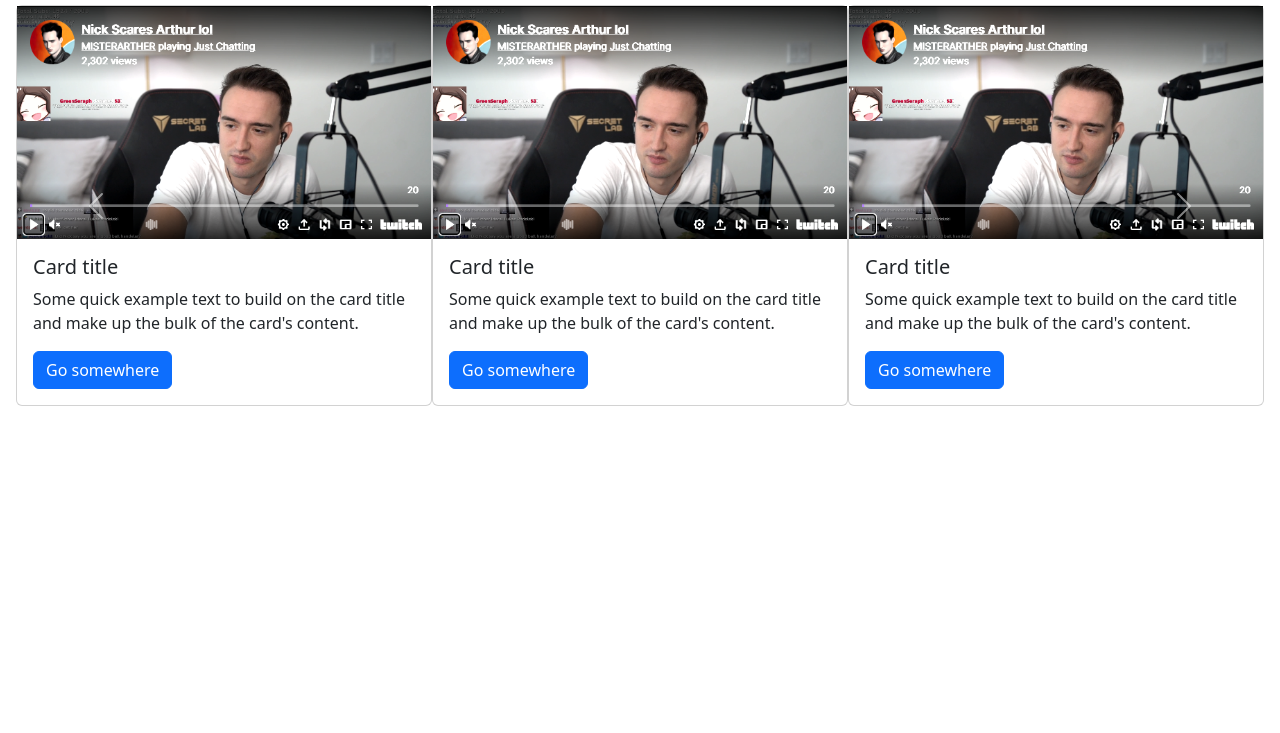
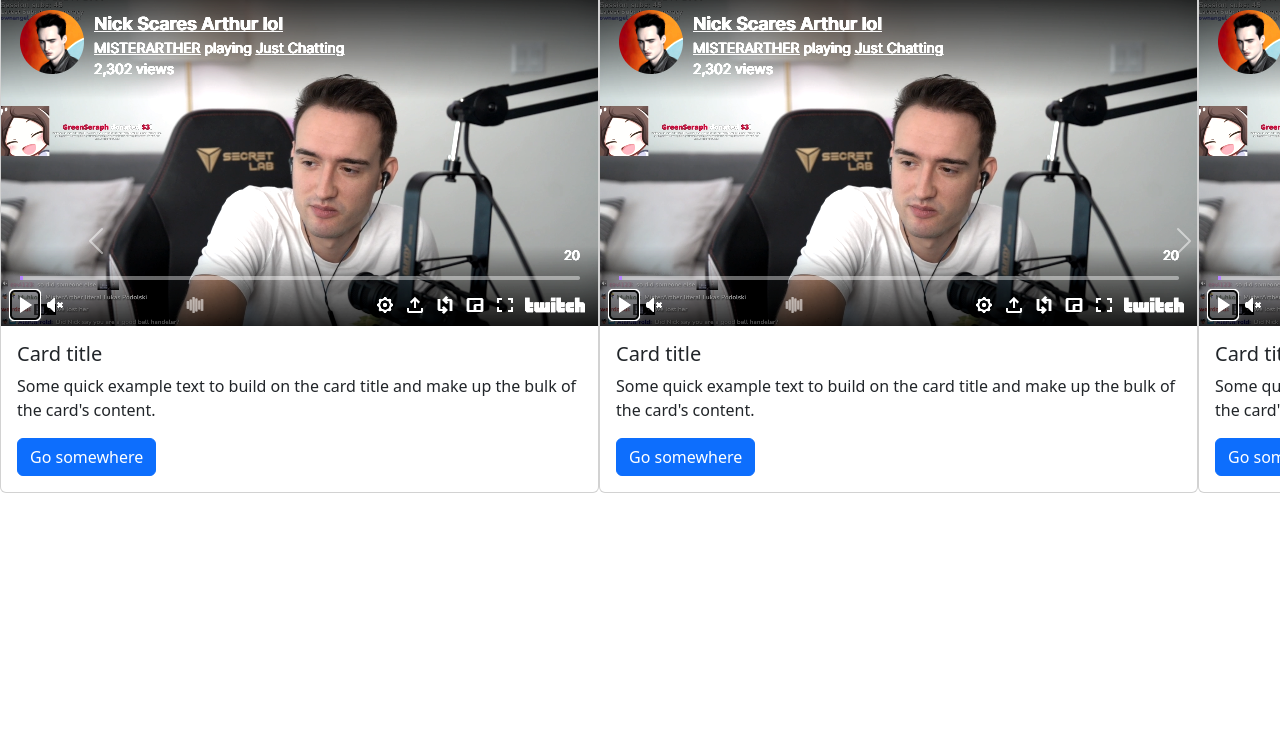
Before and after one commit to erhestrada/bootstrap5-carousel-multiple-items-per-slide-sandbox, a website built with Vite: page index.html in a window 1280 px wide. Shown: the part 67-800 px from the top of the page. Built offline with nearby package versions, Linux system fonts and the light colour scheme.

Commit message:
reduce css to minimum code for multi-item carousel, flex container with item display: block

```diff
--- a/style.css
+++ b/style.css
@@ -1,25 +1,8 @@
-.img-wrapper {
-    max-width: 100%;
-    /*height: 23rem;*/
-}
-
 .carousel-inner{
     display: flex;
 }
 
-img{
-    max-width: 100%;
-    max-height: 100%;
-}
-
-
 .carousel-item{
     display: block;
     margin: 0;
-    flex: 0 0 calc(100%/3);
 }
-
-
-.carousel-inner{
-    padding: 1em;
-}
```
